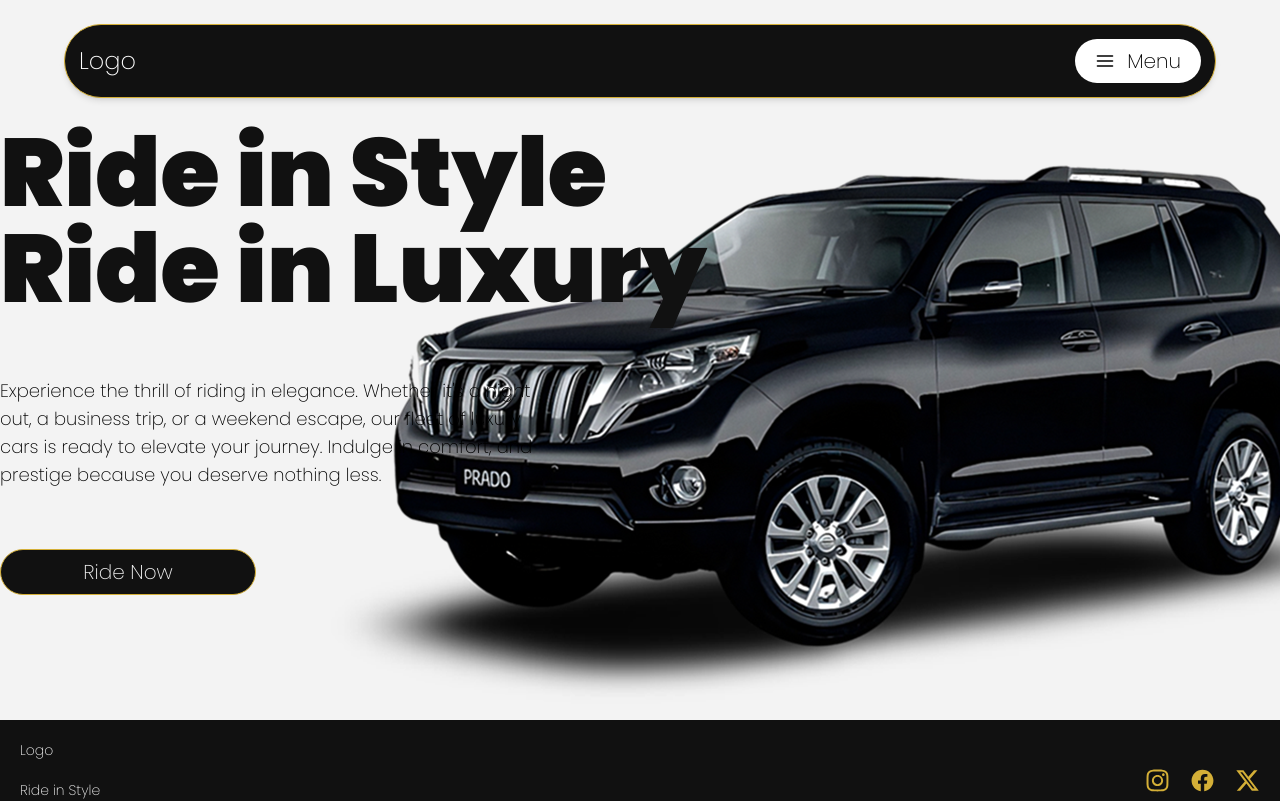
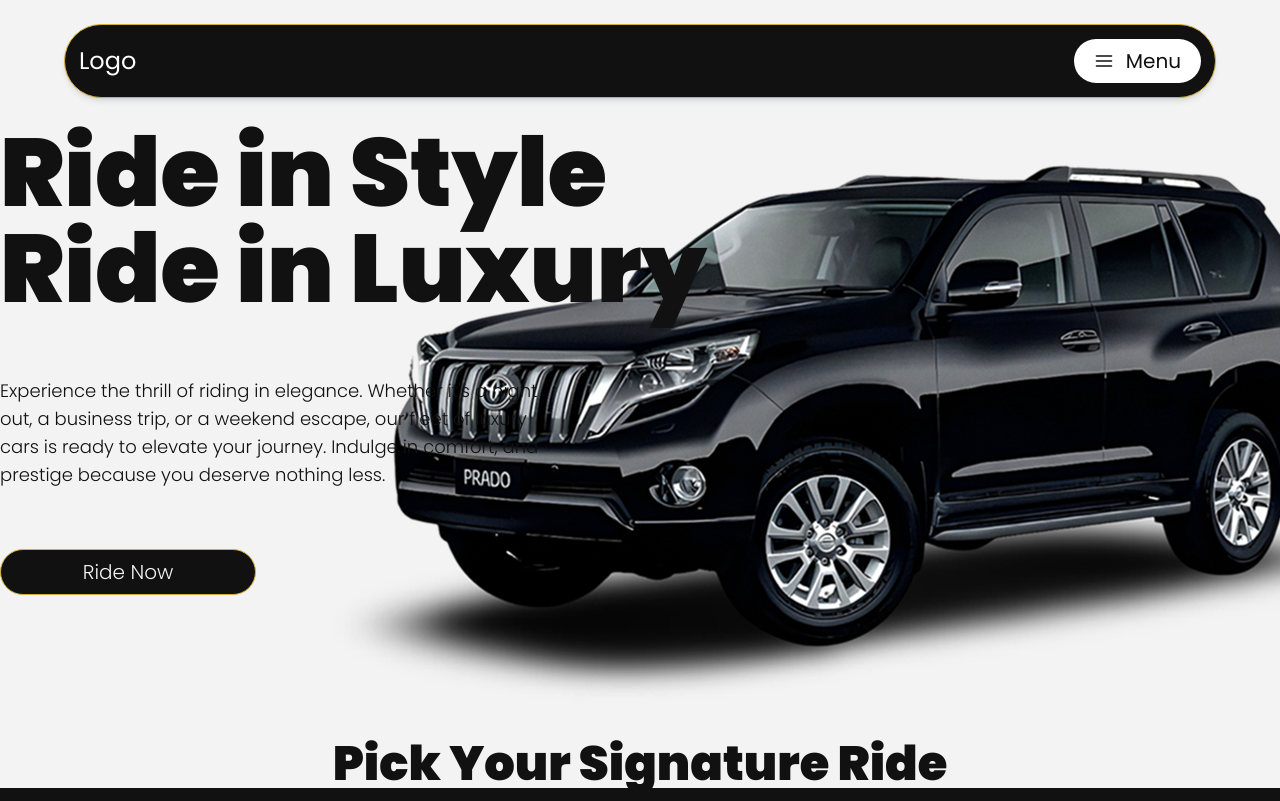
Before and after one commit to Dennardavid/Luxury-cars, a Next.js app: page / in a window 1280 px wide. Shown: the top 801 px of the page. Built offline with nearby package versions, Linux system fonts and the light colour scheme.

Commit message:
Car card section comming up

```diff
--- a/src/app/layout.tsx
+++ b/src/app/layout.tsx
@@ -4,7 +4,7 @@
 
 const poppins = Poppins({
   subsets: ["latin"],
-  weight: ["900", "200", "100"],
+  weight: ["900", "200", "100", "300", "400", "500", "600", "700", "800"],
   style: "normal",
 });
 
@@ -20,7 +20,7 @@
 }>) {
   return (
     <html lang="en">
-      <body className={`${poppins.className} bg-mainWhite`}>
+      <body className={`${poppins.className} bg-mainWhite text-lightBlack`}>
         <div className="mx-auto">{children}</div>
       </body>
     </html>
--- a/src/app/template.tsx
+++ b/src/app/template.tsx
@@ -1,5 +1,5 @@
-import Header from "@/components/navbar";
-import Footer from "@/components/footer";
+import Header from "@/components/ui/navbar";
+import Footer from "@/components/ui/footer";
 
 export default function Template({
   children,
--- a/src/components/cartypes.tsx
+++ b/src/components/cartypes.tsx
@@ -1,7 +1,16 @@
-export default function Cars() {
+export default function SelectCars() {
+  const carDetails = [
+    { name: "Mercedes" },
+    { name: "Rolls-Royce" },
+    { name: "Toyota-Prado" },
+    { name: "Ferrari" },
+  ];
   return (
-    <section>
-      {/* <h2>This is my car section for now</h2> */}
+    <section className="max-w-[1500px] mx-auto mt-5">
+      <h2 className="text-center font-black text-5xl">
+        Pick Your <span className="stroke">Signature</span> Ride
+      </h2>
+      <div></div>
     </section>
   );
 }
--- a/src/components/hero.tsx
+++ b/src/components/hero.tsx
@@ -3,19 +3,19 @@
 
 export default function Hero() {
   return (
-    <section className="mt-[25%] md:mt-[14%] lg:mt-0 md:h-[90dvh] flex flex-col lg:flex-row items-center max-w-[1500px] mx-auto relative">
+    <section className="mt-[25%] md:mt-[14%] lg:mt-0 lg:h-[90dvh] flex flex-col lg:flex-row items-center max-w-[1500px] mx-auto relative">
       <div className="flex flex-col gap-3 lg:gap-15 items-center lg:items-start">
-        <h1 className="text-lightBlack font-semibold text-4xl md:text-7xl lg:text-8xl text-center lg:text-left">
+        <h1 className="font-black text-4xl md:text-7xl lg:text-8xl text-center lg:text-left">
           Ride in Style <br />
           Ride in Luxury
         </h1>
-        <p className="text-xs md:text-sm lg:text-lg w-[90%] md:w-[60%] lg:w-[43%] font-normal text-center lg:text-left">
+        <p className="text-xs md:text-sm lg:text-lg w-[90%] md:w-[60%] lg:w-[43%] font-light text-center lg:text-left">
           Experience the thrill of riding in elegance. Whether it's a night out,
           a business trip, or a weekend escape, our fleet of luxury cars is
           ready to elevate your journey. Indulge in comfort, and prestige
           because you deserve nothing less.
         </p>
-        <button className="p-1 lg:p-2 bg-lightBlack text-mainWhite rounded-full w-50 lg:w-64 font-medium text-sm lg:text-xl hover:cursor-pointer border-1 border-gold">
+        <button className="p-1 lg:p-2 bg-lightBlack text-mainWhite rounded-full w-50 lg:w-64 font-light text-sm lg:text-xl hover:cursor-pointer border-1 border-gold">
           Ride Now
         </button>
       </div>
```
Also changed, not shown: public/prado1.png (deleted), src/components/ui/footer.tsx (renamed from src/components/footer.tsx), src/components/ui/navbar.tsx (renamed from src/components/navbar.tsx).
